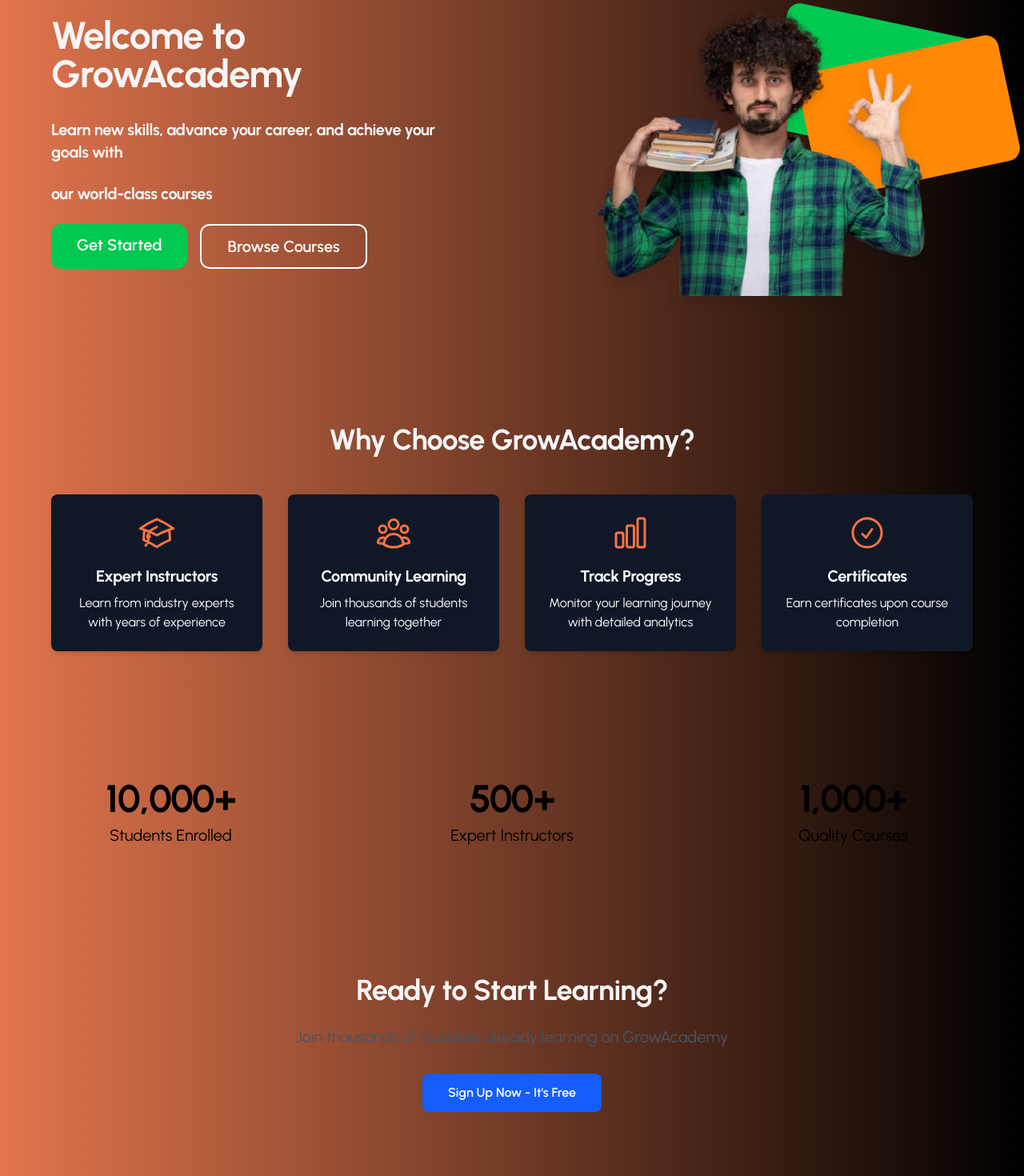
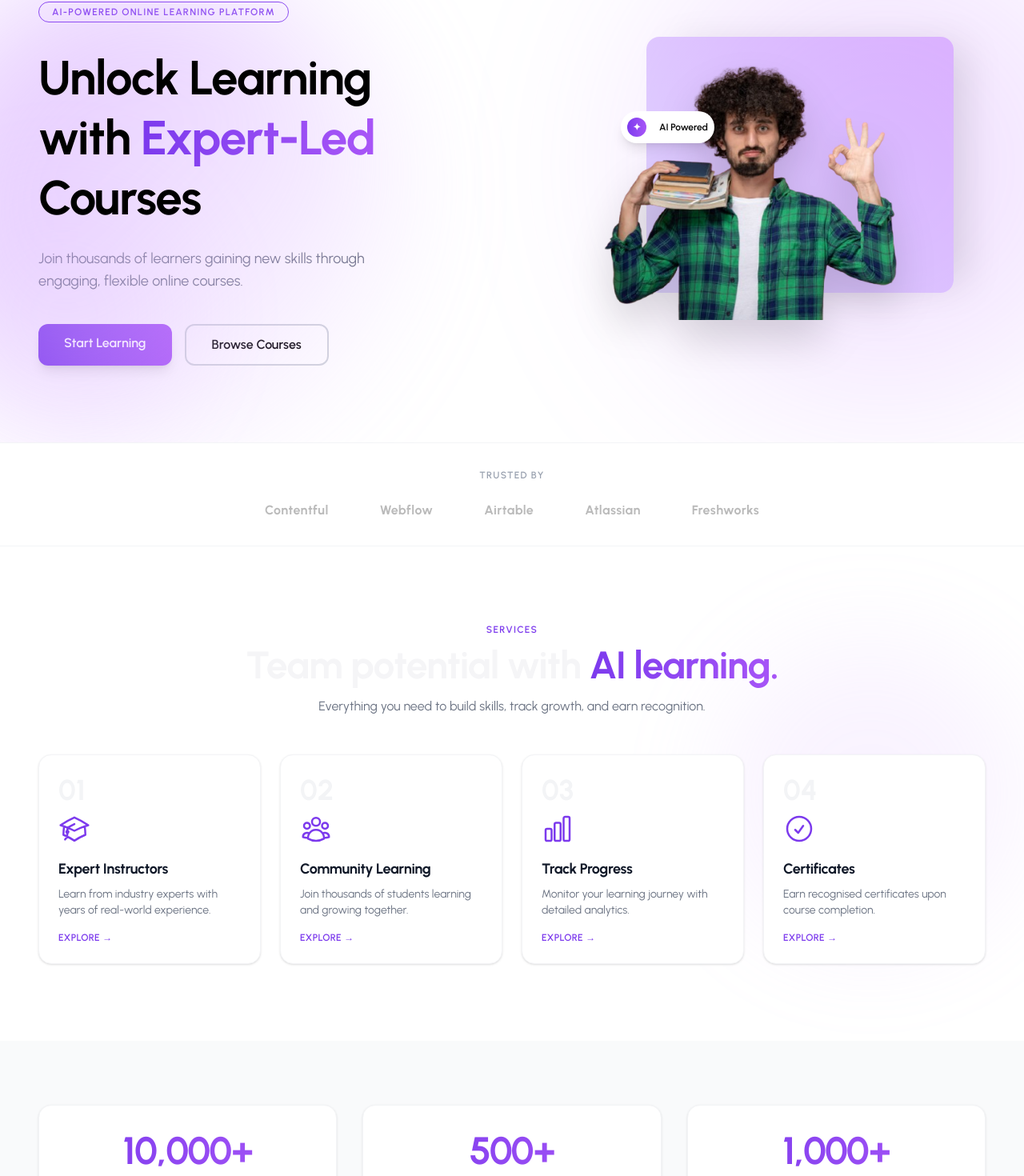
Before and after one commit to AbuShahma05/GrowAcademy, a React (Vite) app in the folder Frontend/: page / in a window 1280 px wide. Shown: the part 158-1628 px from the top of the page at 80% size. Built offline with nearby package versions, Linux system fonts and the light colour scheme; no server answers.

Commit message:
redesign Home page UI

```diff
--- a/Frontend/src/components/layout/Footer.jsx
+++ b/Frontend/src/components/layout/Footer.jsx
@@ -1,6 +1,6 @@
 const Footer = () => {
   return (
-    <footer className='bg-neutral-200 text-black py-6 sm:py-8 mt-auto'>
+    <footer className='bg-white text-black py-6 sm:py-8 mt-auto'>
       <div className='container mx-auto px-3 sm:px-4 md:px-6'>
         <div className='text-center'>
           <p className='text-sm sm:text-base'>
--- a/Frontend/src/pages/Home.jsx
+++ b/Frontend/src/pages/Home.jsx
@@ -1,5 +1,4 @@
 import Studentphoto from '../assets/Studentphoto.png'
-// import Google from '../assets/Google.png'
 import { Link } from 'react-router-dom';
 import { useAuth } from '../hooks/useAuth';
 import {
@@ -14,63 +13,89 @@ const Home = () => {
 
   const features = [
     {
-      icon: <AcademicCapIcon className="w-12 h-12 text-[#fb7241]" />,
+      icon: <AcademicCapIcon className="w-10 h-10 text-[#7c3aed]" />,
       title: "Expert Instructors",
-      description: "Learn from industry experts with years of experience"
+      description: "Learn from industry experts with years of real-world experience."
     },
     {
-      icon: <UserGroupIcon className="w-12 h-12 text-[#fb7241]" />,
+      icon: <UserGroupIcon className="w-10 h-10 text-[#7c3aed]" />,
       title: "Community Learning",
-      description: "Join thousands of students learning together"
+      description: "Join thousands of students learning and growing together."
     },
     {
-      icon: <ChartBarIcon className="w-12 h-12 text-[#fb7241]" />,
+      icon: <ChartBarIcon className="w-10 h-10 text-[#7c3aed]" />,
       title: "Track Progress",
-      description: "Monitor your learning journey with detailed analytics"
+      description: "Monitor your learning journey with detailed analytics."
     },
     {
-      icon: <CheckCircleIcon className="w-12 h-12 text-[#fb7241]" />,
+      icon: <CheckCircleIcon className="w-10 h-10 text-[#7c3aed]" />,
       title: "Certificates",
-      description: "Earn certificates upon course completion"
+      description: "Earn recognised certificates upon course completion."
     }
   ];
 
   return (
-    <div className="min-h-screen">
-      {/* Hero Section */}
-      <section className="bg-gradient-to-r from-[#e2754d] py-12 md:py-20">
-        <div className="container mx-auto px-4 grid md:grid-cols-2 items-center gap-10">
+    <div className="min-h-screen bg-white overflow-x-hidden">
 
-          {/* Left side texxt */}
-          <div className="md:text-xl px-12">
-            <h1 className="text-3xl md:text-5xl font-bold mb-8">
-              Welcome to GrowAcademy
+      {/* ─── HERO SECTION ─── */}
+      <section className="relative bg-white text-black py-16 md:py-24 overflow-hidden">
+
+        {/* Purple glow — right side (large, soft) */}
+        <div className="absolute -right-32 top-0 w-[600px] h-[600px] bg-purple-400 opacity-20 rounded-full blur-[120px] z-0 pointer-events-none" />
+
+        {/* Purple glow — left side (smaller) */}
+        <div className="absolute -left-20 bottom-0 w-80 h-80 bg-purple-300 opacity-15 rounded-full blur-3xl z-0 pointer-events-none" />
+
+        <div className="relative z-10 container mx-auto px-6 md:px-12 grid md:grid-cols-2 items-center gap-12">
+
+          {/* ── LEFT TEXT ── */}
+          <div>
+
+            {/* Badge */}
+            <p className="inline-flex items-center text-[#7c3aed] text-xs font-semibold tracking-widest border border-[#7c3aed] rounded-full px-4 py-1 mb-8">
+              AI-POWERED ONLINE LEARNING PLATFORM
+            </p>
+
+            {/* Heading */}
+            <div className="relative mb-6">
+              {/* Soft glow behind heading */}
+              <div className="absolute -top-24 -left-40 w-[600px] h-[600px] bg-gradient-to-br from-purple-500 via-purple-300 to-transparent opacity-40 rounded-full blur-[80px] z-0 pointer-events-none" />
+              <h1 className="relative z-10 text-4xl md:text-6xl font-bold leading-tight">
+                Unlock Learning{" "}
+                <br className="hidden md:block" />
+                with{" "}
+                <span className="bg-gradient-to-r from-[#7c3aed] to-[#a855f7] bg-clip-text text-transparent">
+                  Expert-Led
+                </span>{" "}
+                <br />
+                Courses
               </h1>
-            <h4 className="text-base md:text-xl mb-6">
-              Learn new skills, advance your career, and achieve your goals with
-            </h4>
+            </div>
 
-            <h4 className="text-base md:text-xl mb-6">
-              our world-class courses
-            </h4>
+            {/* Subtext */}
+            <p className="text-gray-500 text-base md:text-lg mb-10 max-w-md">
+              Join thousands of learners gaining new skills through engaging, flexible online courses.
+            </p>
+
+            {/* CTA Buttons */}
             {isAuthenticated ? (
               <Link
                 to={`/${user.role.toLowerCase()}/dashboard`}
-                className="inline-block bg-white text-blue-600 px-6 md:px-8 py-3 rounded-lg font-semibold"
+                className="inline-block bg-gradient-to-r from-[#7c3aed] to-[#a855f7] text-white px-8 py-3 rounded-xl font-semibold shadow-lg hover:opacity-90 transition"
               >
                 Go to Dashboard
               </Link>
             ) : (
-              <div className="flex flex-col sm:flex-row gap-4 justify-center md:justify-start">
+              <div className="flex flex-col sm:flex-row gap-4">
                 <Link
                   to="/register"
-                  className="bg-green-500 text-white px-6 md:px-8 py-3 rounded-xl font-semibold"
+                  className="bg-gradient-to-r from-[#7c3aed] to-[#a855f7] text-white px-8 py-3 rounded-xl font-semibold shadow-lg hover:opacity-90 transition text-center"
                 >
-                  Get Started
+                  Start Learning
                 </Link>
                 <Link
                   to="/courses"
-                  className="bg-transparent border-2 border-white text-white px-6 md:px-8 py-3 rounded-xl font-semibold hover:bg-white hover:text-orange-400 transition"
+                  className="bg-transparent border-2 border-gray-300 text-black px-8 py-3 rounded-xl font-semibold hover:border-[#7c3aed] hover:bg-gradient-to-r from-[#7c3aed] transition text-center"
                 >
                   Browse Courses
                 </Link>
@@ -78,91 +103,153 @@ const Home = () => {
             )}
           </div>
 
-          {/* RIGHT SIDE (IMAGE) */}
+          {/* ── RIGHT IMAGE ── */}
           <div className="flex justify-center relative">
 
-            {/* GREEN CARD */}
-            <div className="absolute w-64 h-40 bg-green-500 rounded-2xl rotate-12 top-10 right-10 z-0"></div>
+            {/* Background decorative cards — like the reference design */}
+            <div className="absolute w-80 h-96 bg-gradient-to-br from-violet-300 to-purple-400 rounded-2xl -rotate-90 bottom-0.5 left-44 z-0 opacity-50 shadow-2xl" />
 
-            {/* ORANGE CARD */}
-            <div className="absolute w-64 h-40 bg-orange-400 rounded-2xl -rotate-12 top-20 right-0 z-0"></div>
+            {/* AI Powered badge floating on image */}
+            <div className="absolute top-20 left-28 z-20 bg-white shadow-lg rounded-full px-2 py-2 flex items-center gap-4">
+              <div className="w-6 h-6 bg-gradient-to-r from-[#7c3aed] to-[#a855f7] rounded-full flex items-center justify-center">
+                <span className="text-white text-xs font-bold">✦</span>
+              </div>
+              <span className="text-xs font-semibold text-black">AI Powered</span>
+            </div>
 
             <img
               src={Studentphoto}
-              alt="student"
-              className="w-full max-w-lg md:max-w-xl drop-shadow-xl"
+              alt="Student learning"
+              className="relative z-10 w-full max-w-md md:max-w-lg drop-shadow-2xl"
             />
-
-            {/* <img src="Google" alt="Logo" /> */}
           </div>
 
         </div>
       </section>
 
-      {/* Features Section */}
-      <section className="py-12 md:py-20 bg-gradient-to-r from-[#e2754d]">
-        <div className="container mx-auto px-4">
-          <h2 className="text-2xl md:text-3xl lg:text-4xl font-bold text-center mb-8 md:mb-12">
-            Why Choose GrowAcademy?
+      {/* ─── TRUSTED BY ─── */}
+      <section className="py-8 bg-white border-t border-b border-gray-100">
+        <div className="container mx-auto px-6">
+          <p className="text-center text-xs font-semibold tracking-widest text-gray-400 mb-6 uppercase">
+            Trusted By
+          </p>
+          <div className="flex flex-wrap justify-center items-center gap-8 md:gap-16 opacity-40 grayscale">
+            {["Contentful", "Webflow", "Airtable", "Atlassian", "Freshworks"].map((brand) => (
+              <span key={brand} className="text-gray-600 font-bold text-sm md:text-base tracking-wide">
+                {brand}
+              </span>
+            ))}
+          </div>
+        </div>
+      </section>
+
+      {/* ─── FEATURES SECTION ─── */}
+      <section className="relative py-16 md:py-24 bg-white overflow-hidden">
+
+        {/* Background purple glow */}
+        <div className="absolute right-0 top-1/2 -translate-y-1/2 w-96 h-96 bg-purple-300 opacity-15 rounded-full blur-3xl z-0 pointer-events-none" />
+
+        <div className="relative z-10 container mx-auto px-6 md:px-12">
+
+          {/* Section label */}
+          <p className="text-center text-xs font-semibold tracking-widest text-[#7c3aed] uppercase mb-3">
+            Services
+          </p>
+
+          <h2 className="text-3xl md:text-4xl lg:text-5xl font-bold text-center mb-4">
+            Team potential with{" "}
+            <span className="bg-gradient-to-r from-[#7c3aed] to-[#a855f7] bg-clip-text text-transparent">
+              AI learning.
+            </span>
           </h2>
+          <p className="text-center text-gray-500 mb-12 max-w-xl mx-auto">
+            Everything you need to build skills, track growth, and earn recognition.
+          </p>
 
-          <div className="grid grid-cols-1 sm:grid-cols-2 lg:grid-cols-4 gap-6 md:gap-8 px-12">
+          <div className="grid grid-cols-1 sm:grid-cols-2 lg:grid-cols-4 gap-6">
             {features.map((feature, index) => (
               <div
                 key={index}
-                className="bg-gray-900 p-6 rounded-lg shadow-md text-center hover:shadow-xl transition"
+                className="group bg-white border border-gray-100 p-6 rounded-2xl shadow-sm hover:shadow-xl hover:border-purple-200 transition-all duration-300 cursor-pointer"
               >
-                <div className="flex justify-center mb-4">
+                {/* Number label like reference design */}
+                <p className="text-4xl font-bold text-gray-100 mb-2 group-hover:text-purple-100 transition">
+                  0{index + 1}
+                </p>
+                <div className="mb-4">
                   {feature.icon}
                 </div>
-                <h3 className="text-white text-lg md:text-xl font-semibold mb-2">{feature.title}</h3>
-                <p className="text-sm md:text-base text-white">{feature.description}</p>
+                <h3 className="text-gray-900 text-lg font-semibold mb-2">{feature.title}</h3>
+                <p className="text-sm text-gray-500">{feature.description}</p>
+                <p className="mt-4 text-xs font-semibold text-[#7c3aed] tracking-wide group-hover:underline">
+                  EXPLORE →
+                </p>
               </div>
             ))}
           </div>
         </div>
       </section>
 
-      {/* Stats Section */}
-      <section className="py-12 md:py-20 bg-gradient-to-r from-[#e2754d] text-black">
-        <div className="container mx-auto px-4">
-          <div className="grid grid-cols-1 sm:grid-cols-3 gap-6 md:gap-8 text-center">
-            <div>
-              <h3 className="text-3xl md:text-4xl lg:text-5xl font-bold mb-2">10,000+</h3>
-              <p className="text-base md:text-xl">Students Enrolled</p>
+      {/* ─── STATS SECTION ─── */}
+      <section className="py-16 md:py-20 bg-gray-50">
+        <div className="container mx-auto px-6 md:px-12">
+          <div className="grid grid-cols-1 sm:grid-cols-3 gap-8 text-center">
+            {[
+              { number: "10,000+", label: "Students Enrolled" },
+              { number: "500+", label: "Expert Instructors" },
+              { number: "1,000+", label: "Quality Courses" },
+            ].map((stat, i) => (
+              <div key={i} className="p-8 bg-white rounded-2xl shadow-sm border border-gray-100">
+                <h3 className="text-4xl md:text-5xl font-bold bg-gradient-to-r from-[#7c3aed] to-[#a855f7] bg-clip-text text-transparent mb-2">
+                  {stat.number}
+                </h3>
+                <p className="text-gray-500 text-base">{stat.label}</p>
               </div>
-            <div>
-              <h3 className="text-3xl md:text-4xl lg:text-5xl font-bold mb-2">500+</h3>
-              <p className="text-base md:text-xl">Expert Instructors</p>
-            </div>
-            <div>
-              <h3 className="text-3xl md:text-4xl lg:text-5xl font-bold mb-2">1,000+</h3>
-              <p className="text-base md:text-xl">Quality Courses</p>
-            </div>
+            ))}
           </div>
         </div>
       </section>
 
-      {/* CTA Section */}
-      <section className="py-12 md:py-20 bg-gradient-to-r from-[#e2754d]">
-        <div className="container mx-auto px-4 text-center">
-          <h2 className="text-2xl md:text-3xl lg:text-4xl font-bold mb-4 md:mb-6">
-            Ready to Start Learning?
+      {/* ─── CTA SECTION ─── */}
+      <section className="relative py-16 md:py-24 overflow-hidden">
+
+        {/* Full gradient background like reference */}
+        <div className="absolute inset-0 bg-gradient-to-r from-[#7c3aed] to-[#a855f7] z-0" />
+
+        {/* Decorative blobs inside CTA */}
+        <div className="absolute -top-10 -left-10 w-64 h-64 bg-white opacity-10 rounded-full blur-3xl z-0" />
+        <div className="absolute -bottom-10 -right-10 w-64 h-64 bg-white opacity-10 rounded-full blur-3xl z-0" />
+
+        <div className="relative z-10 container mx-auto px-6 text-center">
+          <p className="text-purple-200 text-xs font-semibold tracking-widest uppercase mb-4">
+            Join Us Today
+          </p>
+          <h2 className="text-3xl md:text-4xl lg:text-5xl font-bold text-white mb-6 max-w-2xl mx-auto">
+            Boost your team's skills with AI-driven training.
           </h2>
-          <p className="text-base md:text-xl text-gray-600 mb-6 md:mb-8 max-w-2xl mx-auto px-4">
-            Join thousands of students already learning on GrowAcademy
+          <p className="text-purple-200 text-base md:text-lg mb-10 max-w-xl mx-auto">
+            Join thousands of students already learning on GrowAcademy.
           </p>
 
           {!isAuthenticated && (
+            <div className="flex flex-col sm:flex-row gap-4 justify-center">
               <Link
                 to="/register"
-              className="inline-block bg-blue-600 text-white px-6 md:px-8 py-3 rounded-lg font-semibold hover:bg-blue-700 transition"
+                className="inline-block bg-white text-[#7c3aed] px-8 py-3 rounded-xl font-semibold hover:bg-gray-100 transition shadow-lg"
               >
-              Sign Up Now - It's Free
+                Get a Demo →
               </Link>
+              <Link
+                to="/courses"
+                className="inline-block bg-transparent border-2 border-white text-white px-8 py-3 rounded-xl font-semibold hover:bg-white hover:text-[#7c3aed] transition"
+              >
+                Browse Courses
+              </Link>
+            </div>
           )}
         </div>
       </section>
+
     </div>
   );
 };
```
Lines whose indentation alone changed are shown as unchanged.
